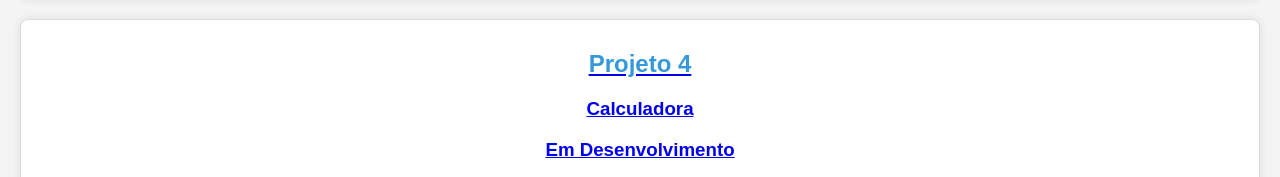
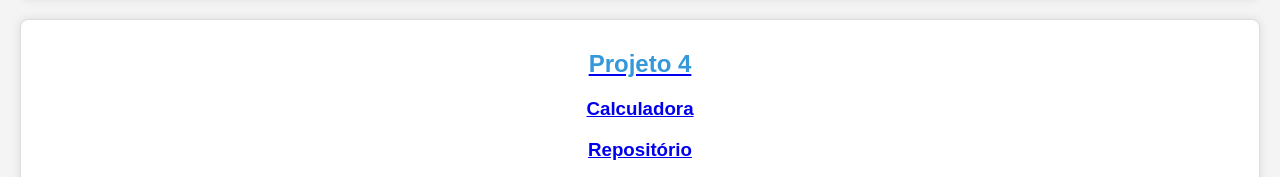
Before and after one commit to DevFelipreis/projeto-integrador, a plain HTML site: page projetos.html in a window 1280 px wide. Shown: the part 1475-1652 px from the top of the page. Drawn offline with Linux system fonts and the light colour scheme.

Commit message:
primeiro commit

```diff
--- a/projetos.html
+++ b/projetos.html
@@ -125,8 +125,18 @@
                 <a href="https://github.com/DevFelipreis/api-restful-meu-money" target="_blank"
                     rel="noopener noreferrer">
                     <h2>Projeto 4</h2>
-                    <h3>Calculadora</h3>
-                    <h3>Em Desenvolvimento</h3>
+                    <h3>
+                        <a href="https://devfelipreis.github.io/calculadora-senai/" target="_blank"
+                            rel="noopener noreferrer">
+                            Calculadora
+                        </a>
+                    </h3>
+                    <h3>
+                        <a href="https://github.com/DevFelipreis/calculadora-senai" target="_blank"
+                            rel="noopener noreferrer">
+                            Repositório
+                        </a>
+                    </h3>
 
 
                 </a>
```
Also changed, not shown: js/script.js (deleted).
